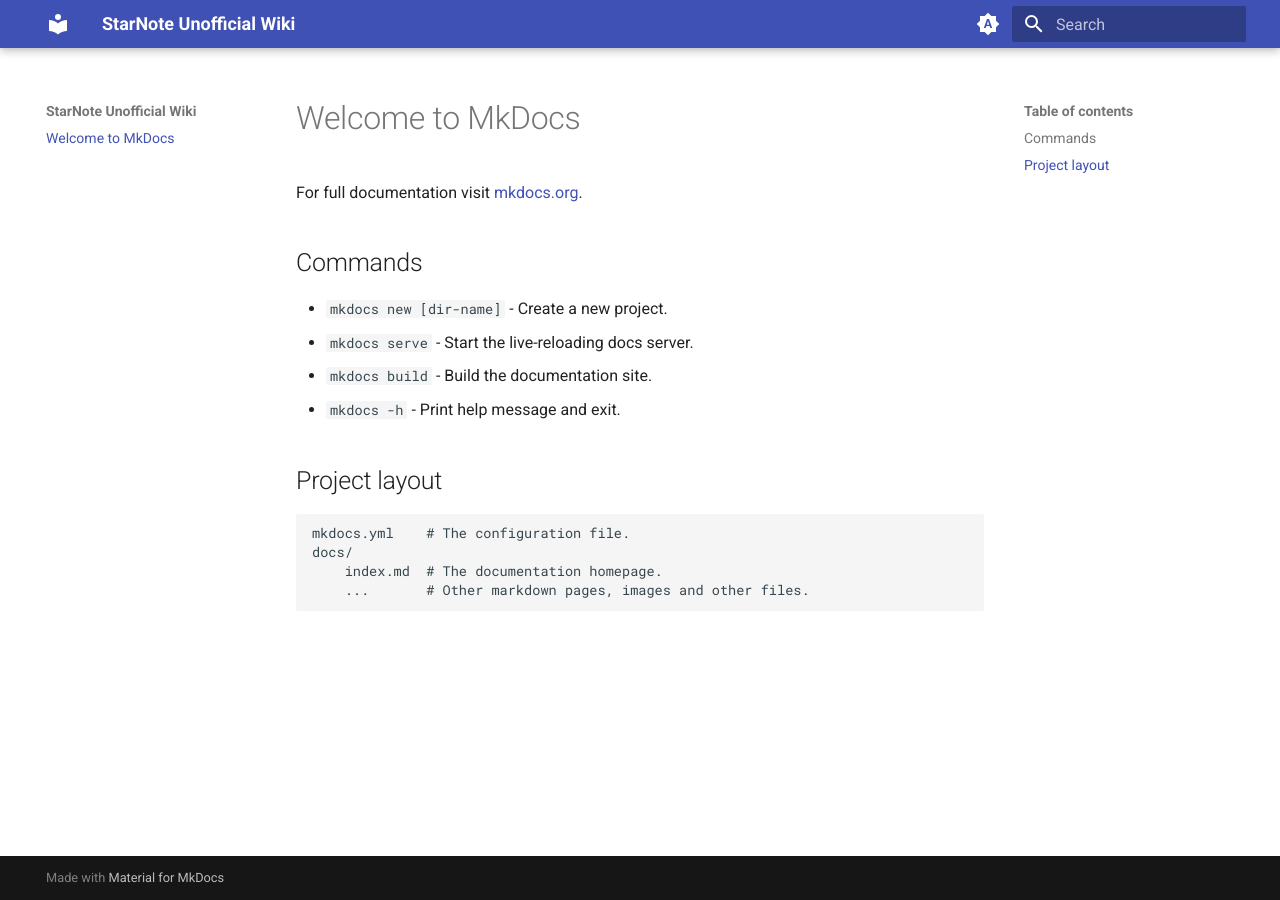
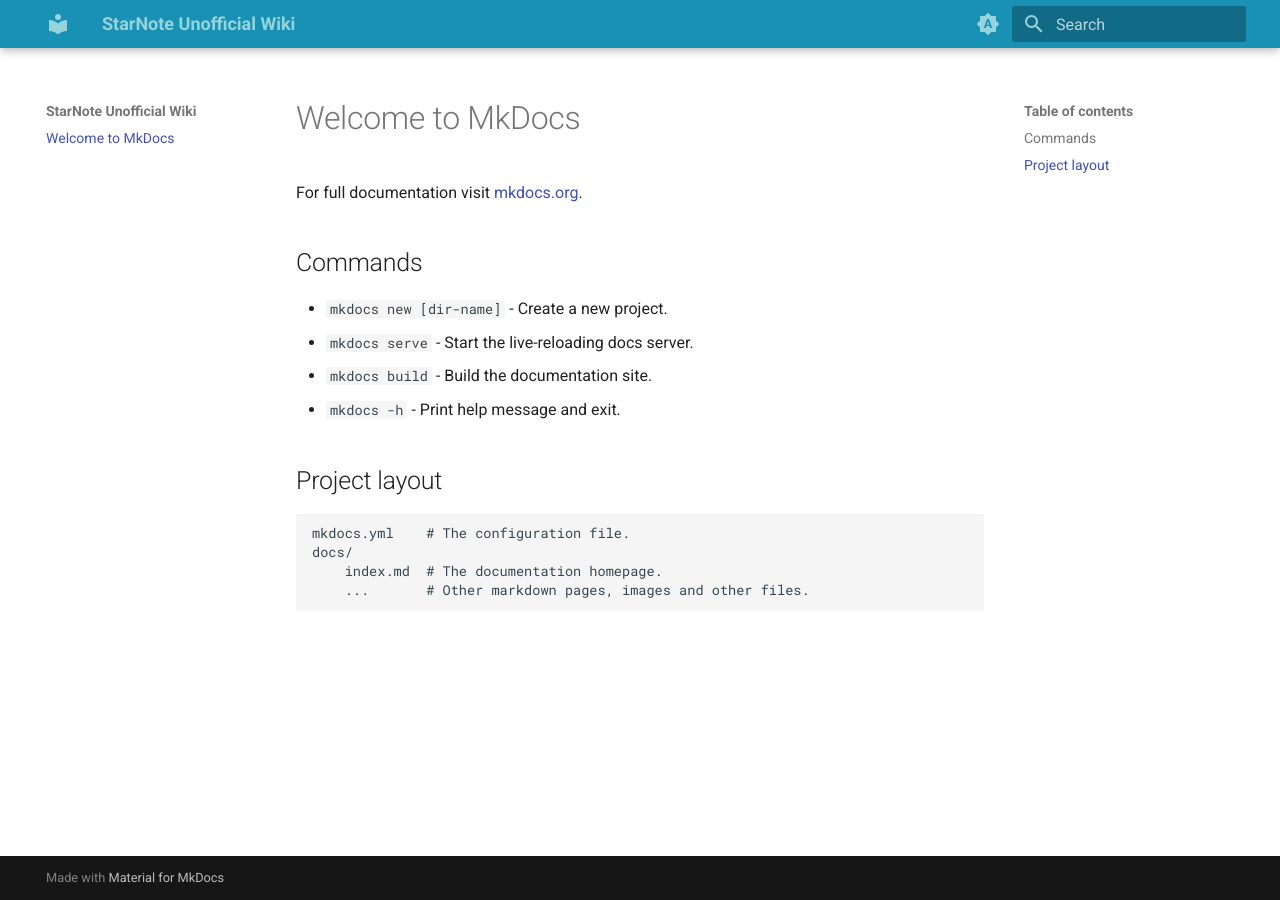
Before and after one commit to NakoTurtle/StarNote-Unofficial-Wiki, an MkDocs documentation site: the page built from docs/index.md, in a window 1280 px wide. Built offline with MkDocs 1.6.1 and Material for MkDocs 9.7.7, drawn with Linux system fonts in a browser that asks for light colours.

Commit message:
Update mkdocs.yml

```diff
--- a/mkdocs.yml
+++ b/mkdocs.yml
@@ -11,14 +11,14 @@ theme:
 
     # Palette toggle for light mode
     - media: "(prefers-color-scheme: light)"
-      scheme: starnote-light
+      scheme: starnote_light
       toggle:
         icon: material/weather-sunny
         name: Switch to dark mode
 
     # Palette toggle for dark mode
     - media: "(prefers-color-scheme: dark)"
-      scheme: starnote-dark
+      scheme: starnote_dark
       toggle:
         icon: material/weather-night
         name: Switch to system preference
```
